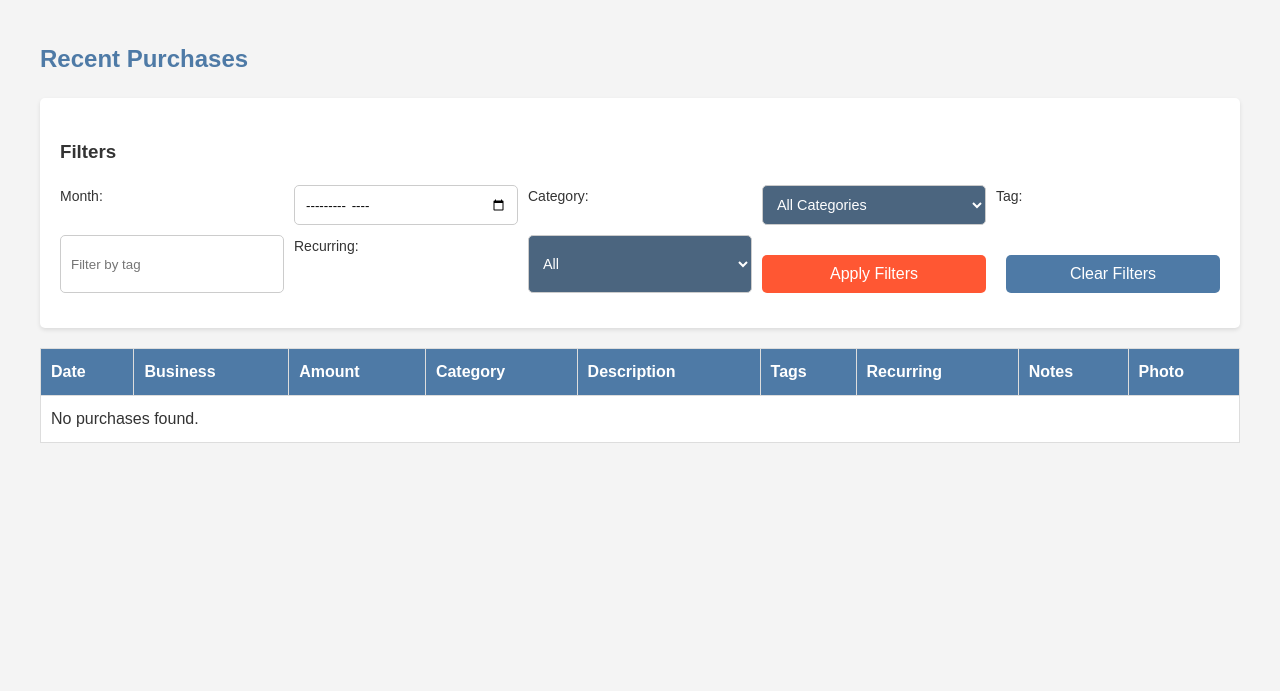
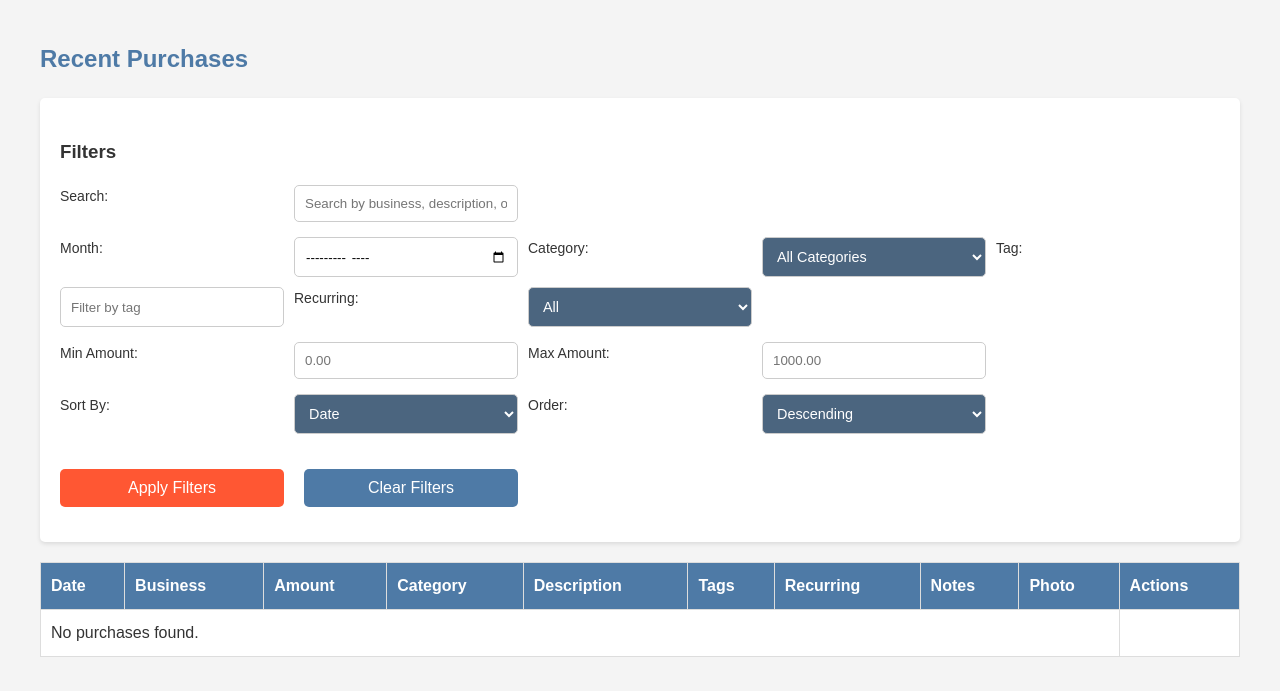
Before and after one commit to hkdevmail-testuse/codemie-sdlc, a Flask app: page /recent in a window 1280 px wide. Shown: the part 109-800 px from the top of the page. Run offline with Flask 3, Linux system fonts and the light colour scheme; data comes from the database, SQL or seed files in the repository; data that the repository does not hold is empty.

Commit message:
feat: Update recent.html template with edit/delete actions and filtering controls

```diff
--- a/src/templates/recent.html
+++ b/src/templates/recent.html
@@ -22,8 +22,24 @@
     <main>
         <h2>Recent Purchases</h2>
 
+        <!-- Status Messages -->
+        <div id="statusMessage" class="status-message" style="display: none;"></div>
+
+        <!-- Loading Indicator -->
+        <div id="loadingIndicator" class="loading-indicator" style="display: none;">
+            <div class="spinner"></div>
+            <p>Loading...</p>
+        </div>
+
         <div class="filters-section">
             <h3>Filters</h3>
+
+            <!-- Search Input -->
+            <div class="filter-controls">
+                <label for="searchInput">Search:</label>
+                <input type="text" id="searchInput" name="searchInput" placeholder="Search by business, description, or tags">
+            </div>
+
             <div class="filter-controls">
                 <label for="filterMonth">Month:</label>
                 <input type="month" id="filterMonth" name="filterMonth">
@@ -42,7 +58,35 @@
                     <option value="1">Recurring Only</option>
                     <option value="0">One-time Only</option>
                 </select>
+            </div>
 
+            <!-- Amount Range Filters -->
+            <div class="filter-controls">
+                <label for="minAmount">Min Amount:</label>
+                <input type="number" id="minAmount" name="minAmount" placeholder="0.00" step="0.01" min="0">
+
+                <label for="maxAmount">Max Amount:</label>
+                <input type="number" id="maxAmount" name="maxAmount" placeholder="1000.00" step="0.01" min="0">
+            </div>
+
+            <!-- Sort Options -->
+            <div class="filter-controls">
+                <label for="sortBy">Sort By:</label>
+                <select id="sortBy" name="sortBy">
+                    <option value="date">Date</option>
+                    <option value="amount">Amount</option>
+                    <option value="category">Category</option>
+                    <option value="business">Business</option>
+                </select>
+
+                <label for="sortOrder">Order:</label>
+                <select id="sortOrder" name="sortOrder">
+                    <option value="desc">Descending</option>
+                    <option value="asc">Ascending</option>
+                </select>
+            </div>
+
+            <div class="filter-controls">
                 <button onclick="applyFilters()" class="btn-primary">Apply Filters</button>
                 <button onclick="clearFilters()" class="btn-secondary">Clear Filters</button>
             </div>
@@ -60,6 +104,7 @@
                     <th>Recurring</th>
                     <th>Notes</th>
                     <th>Photo</th>
+                    <th>Actions</th>
                 </tr>
             </thead>
             <tbody>
@@ -67,6 +112,84 @@
             </tbody>
         </table>
     </main>
+
+    <!-- Edit Modal -->
+    <div id="editModal" class="modal" style="display: none;">
+        <div class="modal-content">
+            <div class="modal-header">
+                <h2>Edit Expense</h2>
+                <button class="modal-close" onclick="closeEditModal()">&times;</button>
+            </div>
+
+            <div class="modal-body">
+                <!-- Modal Loading Indicator -->
+                <div id="modalLoadingIndicator" class="loading-indicator" style="display: none;">
+                    <div class="spinner"></div>
+                    <p>Saving...</p>
+                </div>
+
+                <form id="editExpenseForm">
+                    <input type="hidden" id="editExpenseId" name="expenseId">
+
+                    <div class="form-group">
+                        <label for="editDate">Date:</label>
+                        <input type="date" id="editDate" name="date" required>
+                    </div>
+
+                    <div class="form-group">
+                        <label for="editBusiness">Business:</label>
+                        <input type="text" id="editBusiness" name="business" required>
+                    </div>
+
+                    <div class="form-group">
+                        <label for="editAmount">Amount:</label>
+                        <input type="number" id="editAmount" name="amount" step="0.01" min="0" required>
+                    </div>
+
+                    <div class="form-group">
+                        <label for="editCategory">Category:</label>
+                        <select id="editCategory" name="category" required>
+                            <option value="">Select Category</option>
+                        </select>
+                    </div>
+
+                    <div class="form-group">
+                        <label for="editDescription">Description:</label>
+                        <textarea id="editDescription" name="description" rows="3"></textarea>
+                    </div>
+
+                    <div class="form-group">
+                        <label for="editTags">Tags:</label>
+                        <input type="text" id="editTags" name="tags" placeholder="Comma-separated tags">
+                    </div>
+
+                    <div class="form-group">
+                        <label for="editRecurring">
+                            <input type="checkbox" id="editRecurring" name="recurring">
+                            Recurring Purchase
+                        </label>
+                    </div>
+
+                    <div class="form-group">
+                        <label for="editNotes">Notes:</label>
+                        <textarea id="editNotes" name="notes" rows="3"></textarea>
+                    </div>
+
+                    <div class="form-group">
+                        <label for="editPhoto">Receipt Photo:</label>
+                        <input type="file" id="editPhoto" name="photo" accept="image/*">
+                        <div id="currentPhotoPreview" style="margin-top: 10px;"></div>
+                    </div>
+                </form>
+            </div>
+
+            <div class="modal-footer">
+                <button onclick="saveExpense()" class="btn-primary">Save Changes</button>
+                <button onclick="closeEditModal()" class="btn-secondary">Cancel</button>
+            </div>
+        </div>
+    </div>
+
     <script src="{{ url_for('static', filename='recent.js') }}"></script>
 </body>
 </html>
```
